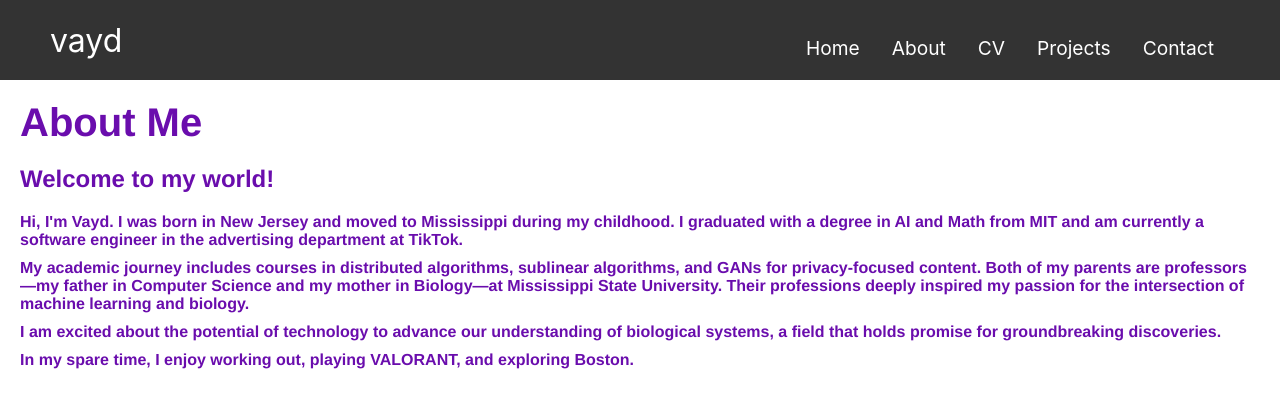
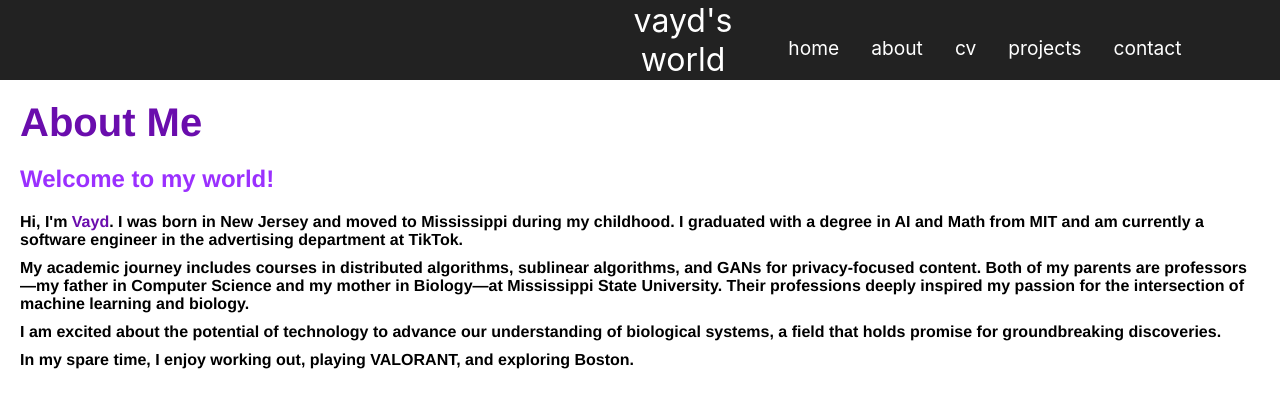
Before and after one commit to vaydr/vaydr.github.io, a React (Create React App) app: page /about in a window 1280 px wide. Shown: the top 408 px of the page. Built offline with nearby package versions, Linux system fonts and the light colour scheme.

Commit message:
flight edits

```diff
--- a/src/components/Navbar.css
+++ b/src/components/Navbar.css
@@ -1,5 +1,5 @@
 .navbar {
-    background-color: #333;
+    background-color: #222;
     height: 80px;
     display: flex;
     justify-content: center;
@@ -12,13 +12,12 @@
     justify-content: space-between;
     align-items: center;
     width: 100%;
-    max-width: 1300px;
+    max-width: 1vw;
     padding: 0 50px;
   }
 
   .navbar-logo {
     color: #fff;
-    justify-self: start;
     cursor: pointer;
     text-decoration: none;
     font-size: 2rem;
@@ -34,7 +33,7 @@
   }
 
   .nav-item {
-    height: 80px;
+    height: 0.15vh;
   }
 
   .nav-links {
--- a/src/components/Navbar.js
+++ b/src/components/Navbar.js
@@ -7,23 +7,23 @@ const Navbar = () => {
     <nav className="navbar">
       <div className="navbar-container">
         <Link to="/" className="navbar-logo">
-          vayd
+          vayd's world
         </Link>
         <ul className="nav-menu">
           <li className="nav-item">
-            <Link to="/" className="nav-links">Home</Link>
+            <Link to="/" className="nav-links">home</Link>
           </li>
           <li className="nav-item">
-            <Link to="/about" className="nav-links">About</Link>
+            <Link to="/about" className="nav-links">about</Link>
           </li>
           <li className="nav-item">
-            <Link to="/cv" className="nav-links">CV</Link>
+            <Link to="/cv" className="nav-links">cv</Link>
           </li>
           <li className="nav-item">
-            <Link to="/projects" className="nav-links">Projects</Link>
+            <Link to="/projects" className="nav-links">projects</Link>
           </li>
           <li className="nav-item">
-            <Link to="/contact" className="nav-links">Contact</Link>
+            <Link to="/contact" className="nav-links">contact</Link>
           </li>
         </ul>
       </div>
--- a/src/components/NormalDistribution.js
+++ b/src/components/NormalDistribution.js
@@ -4,17 +4,17 @@ const NormalDistribution = ({ setSnarkyMessage, resetAnimation }) => {
 
   const config = {
     numPellets: 250,
-    pelletRadius: 5,
-    pegRadius: 3,
+    pelletRadius: 2,
+    pegRadius: 6,
     pegRows: 10,
     binCount: 150,
-    gravity: 0.1,
+    gravity: 0.31,
     maxDownwardSpeed: 5,
-    animationSpeed: 0.3,
-    curveDrawingSpeed: 0.0007,
+    animationSpeed: 2,
+    curveDrawingSpeed: 0.007,
     curveStrokeWidth: 5,
     initialPelletVelocity: 0,
-    pegSpacing: 40,
+    pegSpacing: 20,
     pelletColor: '#FFFFFF',
     pegColor: '#FFFFFF',
     binColors: Array(150).fill('rgba(255, 255, 255, 0.7)'), // Default bin colors
@@ -156,16 +156,16 @@ const NormalDistribution = ({ setSnarkyMessage, resetAnimation }) => {
       ctx.fillText(`Pellets Settled: ${pelletsSettledRef.current}`, 20, 30);
       ctx.fillText(`Your Pellet Rank (Speed): ${userPelletRankRef.current}`, 20, 60);
       ctx.fillText(`Pellets Remaining: ${pelletsRemainingRef.current}`, 20, 90);
-      const baseText = "Your pellet, dropped first, is in ";
-      const greenText = "GREEN";
-      const continuationText = ". See where it lands!";
+      const baseText = "Your pellet is in ";
+      const greenText = "GREEN!";
+      const continuationText = "See where it lands!";
       const baseTextWidth = ctx.measureText(baseText).width;
       const greenTextWidth = ctx.measureText(greenText).width;
       ctx.fillText(baseText, 20, 120);
       ctx.fillStyle = '#00FF00'; // Set text color to green for the word "GREEN"
       ctx.fillText(greenText, 20 + baseTextWidth, 120);
       ctx.fillStyle = '#FFFFFF'; // Reset text color to white
-      ctx.fillText(continuationText, 20 + baseTextWidth + greenTextWidth, 120);
+      ctx.fillText(continuationText, 20, 150);
     };
 
     const animate = () => {
@@ -277,7 +277,7 @@ const NormalDistribution = ({ setSnarkyMessage, resetAnimation }) => {
         </label>
         <label>
           Number of Pellets: {numPellets}
-          <input type="range" min="1" max="1000" step="1" value={numPellets} onChange={(e) => setNumPellets(parseInt(e.target.value))} />
+          <input type="range" min="1" max="2500" step="1" value={numPellets} onChange={(e) => setNumPellets(parseInt(e.target.value))} />
         </label>
         <label>
           Number of Peg Rows: {pegRows}
--- a/src/pages/About.css
+++ b/src/pages/About.css
@@ -2,7 +2,7 @@
   text-align: left;
   padding: 20px;
   font-family: 'Helvetica Neue', sans-serif;
-  color: #6A0DAD; /* Dark purple for text */
+  color: #000000; /* Black for text */
   background-color: #FFFFFF; /* White background */
 }
 
@@ -14,13 +14,13 @@
 
 .Subtitle {
   font-size: 1.5rem;
-  color: #6A0DAD; /* Dark purple for subtitles */
+  color: #9B30FF; /* Lighter purple for subtitles */
   font-weight: bold;
 }
 
 .Paragraph {
   font-size: 1rem;
-  color: #6A0DAD; /* Dark purple for paragraph text */
+  color: #000000; /* Black for paragraph text */
   margin-top: 10px;
   font-weight: bold;
 }
@@ -36,7 +36,7 @@
 
 .SocialIcon {
   margin: 0 10px;
-  color: #6A0DAD; /* Dark purple for social icons */
+  color: #000000; /* Black for social icons */
   font-size: 24px;
   transition: color 0.3s;
   font-weight: bold;
--- a/src/pages/Home.css
+++ b/src/pages/Home.css
@@ -1,12 +1,9 @@
 .home-container {
     text-align: center;
-    margin-top: 50px;
     font-family: 'Helvetica Neue', sans-serif; /* Apple-like bold, huge, clean font */
     color: #FFFFFF; /* White text for contrast against black background */
     background: transparent; /* Transparent background for a modern, space-y look */
     padding: 20px;
-    border-radius: 8px;
-    /* box-shadow: 0 4px 8px rgba(255, 255, 255, 0.1); /* Subtle white shadow for depth */
     overflow: hidden; /* Prevents any child elements from overflowing and hides scrollbars */
 }
 
--- a/src/pages/Home.js
+++ b/src/pages/Home.js
@@ -3,12 +3,17 @@ import './Home.css';
 import NormalDistribution from '../components/NormalDistribution';
 import * as THREE from 'three';
 import GLOBE from 'vanta/dist/vanta.globe.min';
+import '../components/NormalDistribution.css'
 
 const Home = () => {
   const [showDistribution, setShowDistribution] = useState(false);
   const [snarkyMessage, setSnarkyMessage] = useState('');
   const [resetAnimation, setResetAnimation] = useState(false);
   const [vantaEffect, setVantaEffect] = useState(0);
+  const [showText, setShowText] = useState(false);
+  const [textIndex, setTextIndex] = useState(0);
+
+  const explanationText = "the galton board, also known as a quincunx, is a device invented by sir Francis Galton to demonstrate the central limit theorem. it consists of a vertical board with interleaved rows of pegs. pellets are dropped from the top and bounce randomly left or right as they hit the pegs, eventually collecting into bins at the bottom, forming a bell curve distribution. also, hi! i'm vayd, a recent MIT grad, and this is my website! i occasionally update the widget to the right, so stay tuned (or don't, that's good too, live your life fellow human)! i also host my blog on this website, where i ramble about many things that i believe make me an interesting person."
 
   useEffect(() => {
     if (!vantaEffect) {
@@ -22,9 +27,9 @@ const Home = () => {
         minWidth: window.innerWidth, // Set minimum width to full viewport width
         scale: 1.00,
         scaleMobile: 1.00,
-        color: 0x2061ff,
-        color2: 0x7b20ff,
-        backgroundColor: 0x000000, // Set background color to black
+        color: 0xff00ff,
+        color2: 0x00ffff,
+        backgroundColor: 0x333333, // Set background color to black
         size: 1,
         spacing: 24.00
       }));
@@ -34,16 +39,35 @@ const Home = () => {
     }
   }, [vantaEffect]);
 
+  useEffect(() => {
+    if (showText && textIndex < explanationText.split(' ').length) {
+      const timer = setTimeout(() => {
+        setTextIndex(prev => prev + 1);
+      }, 50); // Adjust the speed of the text fade-in here
+      return () => clearTimeout(timer);
+    }
+  }, [showText, textIndex, explanationText]);
+
   const handleButtonClick = () => {
     setShowDistribution(true);
     setResetAnimation(prev => !prev); // Toggle to trigger animation reset
+    setShowText(true);
   };
 
   return (
-    <div className="home-container">
-      <h1 className="vaporwave-title">A Little Galton Board</h1>
-      <button onClick={handleButtonClick} className="vaporwave-button">Feeling Lucky?</button>
-      {showDistribution && <NormalDistribution setSnarkyMessage={setSnarkyMessage} resetAnimation={resetAnimation} />}
+    <div className="home-container" style={{ display: 'flex', zIndex: -1 }}>
+      <div style={{ flex: 1 }}>
+        <h1 className="vaporwave-title">vayd's world</h1>
+        <p>yes, you're in the right place!</p>
+        <p>if you click the button below, something cool will happen...</p>
+        <button onClick={handleButtonClick} className="vaporwave-button">Feeling Lucky?</button>
+        <p className="fade-in-text">
+          {showText && explanationText.split(' ').slice(0, textIndex).join(' ')}
+        </p>
+      </div>
+      <div style={{ flex: 1 }}>
+        {showDistribution && <NormalDistribution setSnarkyMessage={setSnarkyMessage} resetAnimation={resetAnimation} />}
+      </div>
     </div>
   );
 };
--- /dev/null
+++ b/src/utilities.css
@@ -0,0 +1,3 @@
+.u-noSelect{
+    user-select: false;
+}
```
Also changed, not shown: 2 other files (tests, documents, lock files or other folders).
